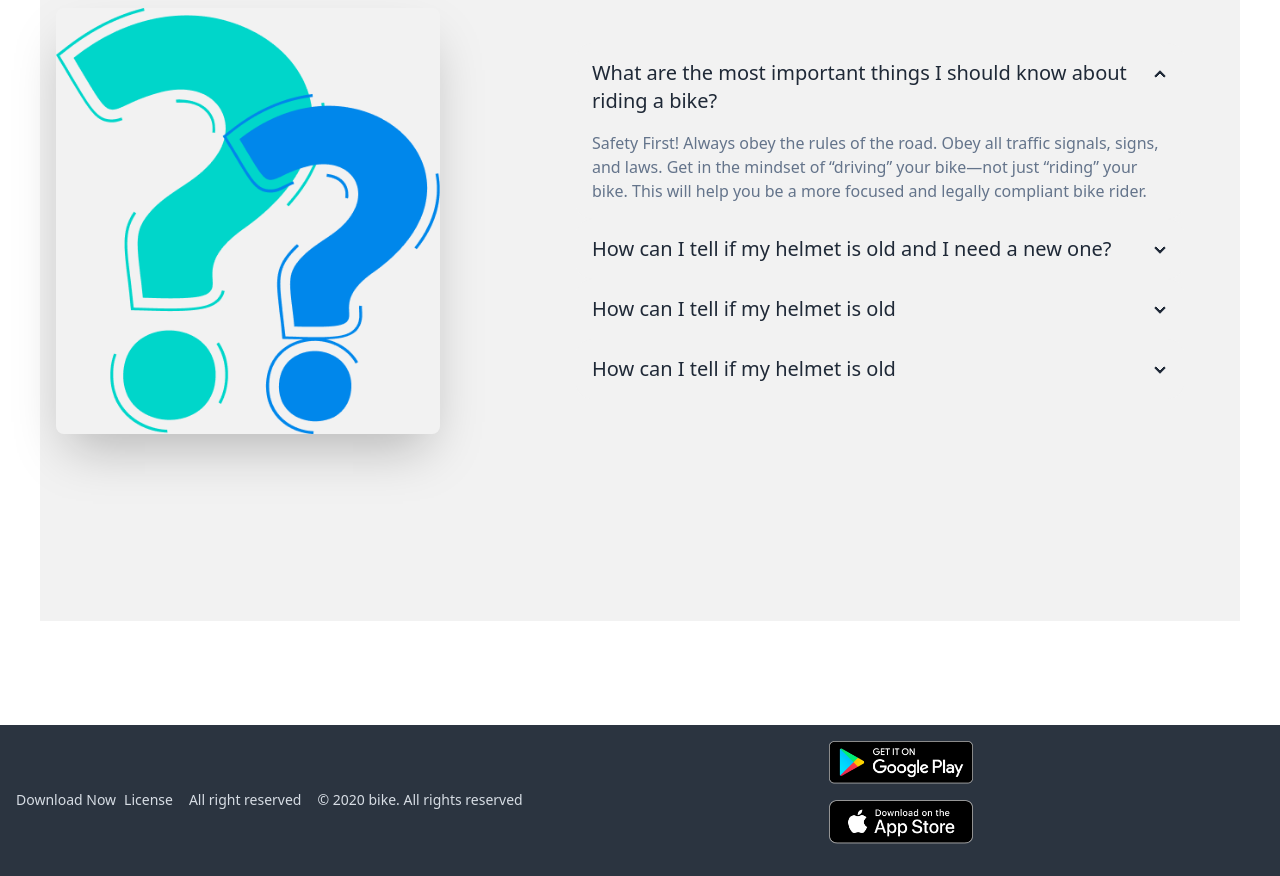
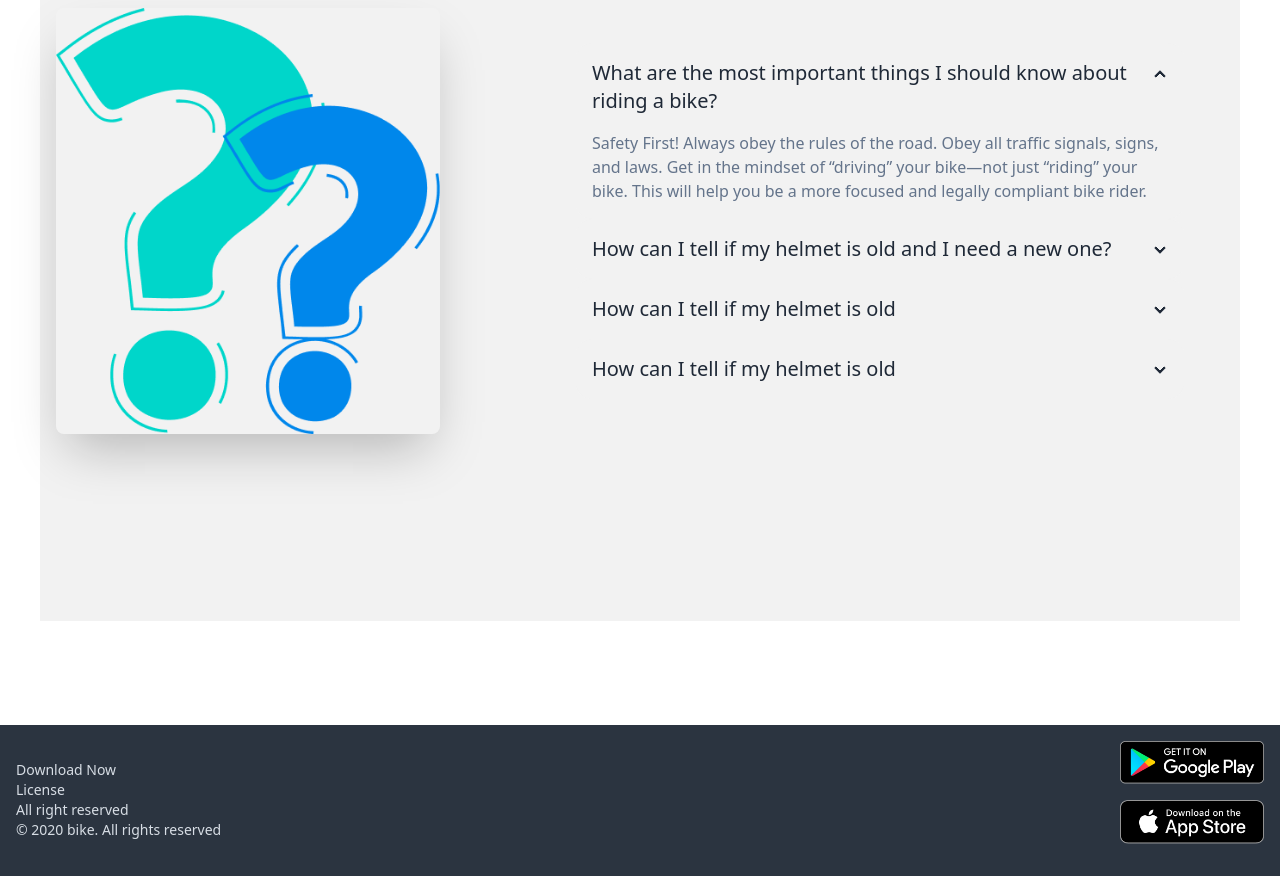
Before and after one commit to kbnishat/Bike-Zone, a plain HTML site: page index.html in a window 1280 px wide. Shown: the part 2978-3854 px from the top of the page. Drawn offline with nearby package versions, Linux system fonts and the light colour scheme.

Commit message:
add my git

```diff
--- a/index.html
+++ b/index.html
@@ -421,19 +421,21 @@
 
     </main>
 
-    <footer>
-      <footer class="footer bg-neutral text-neutral-content items-center p-4">
-  <aside class="grid-flow-col items-center">
+
+      <footer class="footer bg-neutral text-neutral-content items-center p-4 justify-between">
+     <div>
+      <aside class="grid-flow-col items-center">
 
 
-    <p>Download Now</p>
-    <p>License</p><br>
-    <p>All right reserved</p>
-    <br>
-    <p>© 2020 bike. All rights reserved</p>
-  </aside>
+        <p>Download Now</p>
+        <p>License</p>
+        <p>All right reserved</p>
 
-  <div>
+        <p>© 2020 bike. All rights reserved</p>
+      </aside>
+     </div>
+
+<div class="justify-end">
     <nav class="grid grid-cols-1 gap-4 ">
       <a>
         <img class="w-36" src="others/android.png " alt="">
@@ -448,7 +450,7 @@
   </div>
 </footer>
 
-    </footer>
+
 
 </body>
 </html>
```
